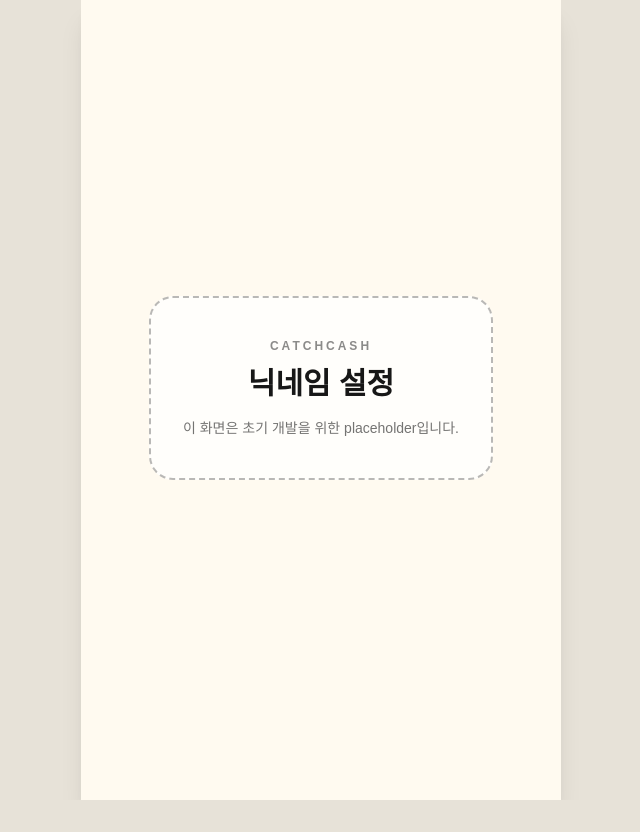
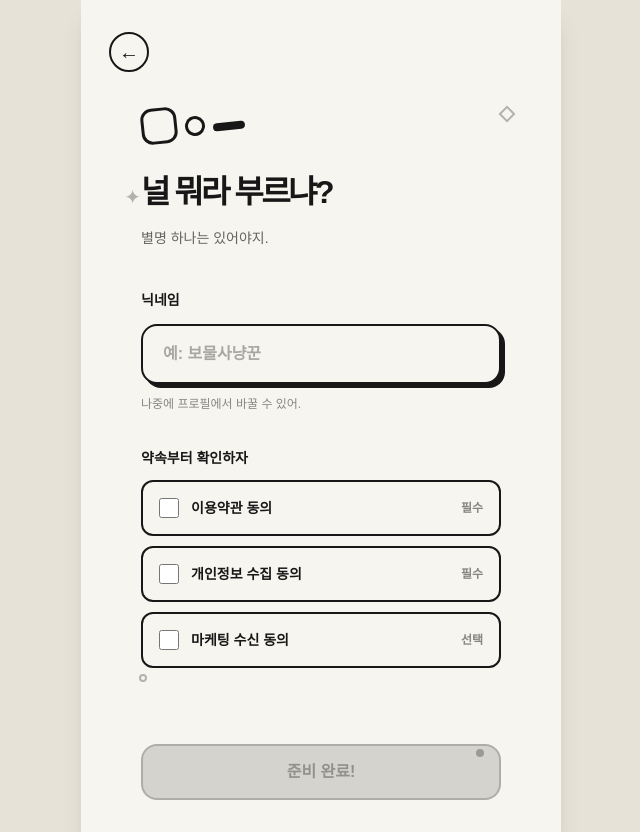
Before and after one commit to seunghyeon-lee/catchcash-app, a Next.js app: page /nickname in a window 1280 px wide. Shown: the whole page, without its empty margins (319-959 px from the left). Before the commit the page ends 800 px from the top, so only its background shows below. Built offline with nearby package versions, Linux system fonts and the light colour scheme.

Commit message:
Implement nickname terms screen

```diff
--- a/app/nickname/page.tsx
+++ b/app/nickname/page.tsx
@@ -1,2 +1,123 @@
-import { PlaceholderScreen } from "@/components/common/placeholder-screen";
-export default function NicknamePage() { return <PlaceholderScreen title="닉네임 설정" />; }
+"use client";
+
+import { useRouter } from "next/navigation";
+import { FormEvent, useMemo, useState } from "react";
+
+type AgreementKey = "terms" | "privacy" | "marketing";
+
+const agreements: Array<{
+  id: AgreementKey;
+  label: string;
+  required: boolean;
+}> = [
+  { id: "terms", label: "이용약관 동의", required: true },
+  { id: "privacy", label: "개인정보 수집 동의", required: true },
+  { id: "marketing", label: "마케팅 수신 동의", required: false },
+];
+
+export default function NicknamePage() {
+  const router = useRouter();
+  const [nickname, setNickname] = useState("");
+  const [checked, setChecked] = useState<Record<AgreementKey, boolean>>({
+    terms: false,
+    privacy: false,
+    marketing: false,
+  });
+
+  const canComplete = useMemo(
+    () => nickname.trim().length > 0 && checked.terms && checked.privacy,
+    [checked.privacy, checked.terms, nickname],
+  );
+
+  const handleSubmit = (event: FormEvent<HTMLFormElement>) => {
+    event.preventDefault();
+
+    if (canComplete) {
+      router.push("/home");
+    }
+  };
+
+  return (
+    <section className="relative min-h-[100dvh] overflow-hidden bg-[#F7F5EF] px-7 pb-8 pt-8 text-[#171717]">
+      <div aria-hidden="true" className="pointer-events-none absolute inset-0 opacity-30">
+        <span className="absolute left-[9%] top-[22%] text-xl">✦</span>
+        <span className="absolute right-[10%] top-[13%] h-3 w-3 rotate-45 border-2 border-[#171717]" />
+        <span className="absolute bottom-[18%] left-[12%] h-2 w-2 rounded-full border-2 border-[#171717]" />
+        <span className="absolute bottom-[9%] right-[16%] h-2 w-2 rounded-full bg-[#171717]" />
+      </div>
+
+      <button
+        type="button"
+        onClick={() => router.push("/login")}
+        className="relative flex h-10 w-10 items-center justify-center rounded-full border-2 border-[#171717] text-xl font-black transition-transform active:translate-x-0.5 active:translate-y-0.5"
+        aria-label="로그인 화면으로 돌아가기"
+      >
+        ←
+      </button>
+
+      <form onSubmit={handleSubmit} className="relative mx-auto flex min-h-[calc(100dvh-72px)] max-w-[360px] flex-col pt-9">
+        <div>
+          <div aria-hidden="true" className="mb-6 flex items-center gap-2">
+            <span className="h-9 w-9 -rotate-6 rounded-[0.7rem] border-[3px] border-[#171717]" />
+            <span className="h-5 w-5 rotate-12 rounded-full border-[3px] border-[#171717]" />
+            <span className="h-2 w-8 -rotate-6 rounded-full bg-[#171717]" />
+          </div>
+          <h1 className="text-[2rem] font-black tracking-[-0.08em]">널 뭐라 부르냐?</h1>
+          <p className="mt-3 text-sm font-medium text-[#171717]/65">별명 하나는 있어야지.</p>
+        </div>
+
+        <div className="mt-10">
+          <label htmlFor="nickname" className="text-sm font-bold">
+            닉네임
+          </label>
+          <div className="mt-3 rounded-2xl border-2 border-[#171717] bg-[#F7F5EF] p-1 shadow-[4px_4px_0_#171717]">
+            <input
+              id="nickname"
+              name="nickname"
+              value={nickname}
+              onChange={(event) => setNickname(event.target.value)}
+              placeholder="예: 보물사냥꾼"
+              maxLength={20}
+              className="h-12 w-full rounded-xl bg-transparent px-4 text-base font-bold outline-none placeholder:text-[#171717]/35"
+              autoComplete="nickname"
+            />
+          </div>
+          <p className="mt-3 text-xs font-medium text-[#171717]/50">나중에 프로필에서 바꿀 수 있어.</p>
+        </div>
+
+        <fieldset className="mt-9 border-0 p-0">
+          <legend className="text-sm font-bold">약속부터 확인하자</legend>
+          <div className="mt-3 space-y-2.5">
+            {agreements.map((agreement) => (
+              <label
+                key={agreement.id}
+                className="flex min-h-14 cursor-pointer items-center gap-3 rounded-xl border-2 border-[#171717] bg-[#F7F5EF] px-4"
+              >
+                <input
+                  type="checkbox"
+                  checked={checked[agreement.id]}
+                  onChange={(event) =>
+                    setChecked((current) => ({ ...current, [agreement.id]: event.target.checked }))
+                  }
+                  className="h-5 w-5 accent-[#171717]"
+                />
+                <span className="text-sm font-bold">{agreement.label}</span>
+                <span className="ml-auto text-xs font-bold text-[#171717]/50">
+                  {agreement.required ? "필수" : "선택"}
+                </span>
+              </label>
+            ))}
+          </div>
+        </fieldset>
+
+        <button
+          type="submit"
+          disabled={!canComplete}
+          className="mt-auto h-14 w-full rounded-2xl border-2 border-[#171717] bg-[#171717] text-base font-black text-[#F7F5EF] shadow-[4px_4px_0_#171717] transition-transform active:translate-x-0.5 active:translate-y-0.5 disabled:cursor-not-allowed disabled:border-[#171717]/20 disabled:bg-[#171717]/15 disabled:text-[#171717]/35 disabled:shadow-none"
+        >
+          준비 완료!
+        </button>
+      </form>
+    </section>
+  );
+}
```
